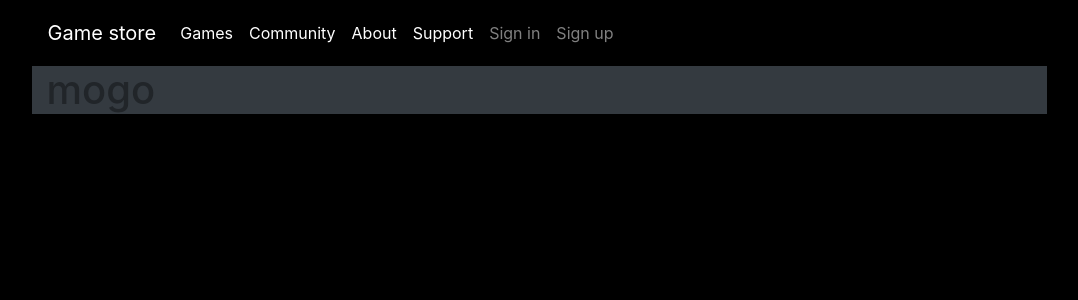
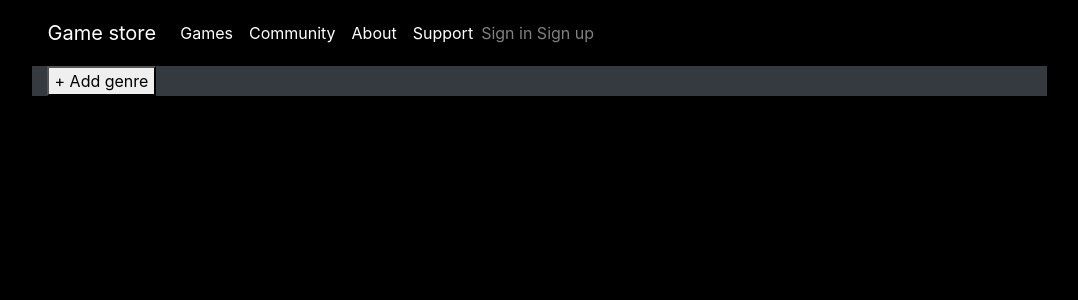
Before and after one commit to Pythonierista/Lab_project, a Django app: page / in a window 1280 px wide. Shown: the top 300 px of the page, without its empty margins (101-1179 px from the left). Run offline with Django 3.2, Linux system fonts and the light colour scheme; some libraries are stand-ins or nearby versions.

Commit message:
sign_in popup

```diff
--- /dev/null
+++ b/Game_store/front_page/static/css/home.css
@@ -0,0 +1,75 @@
+body{
+    background-color: rgb(0 0 0 / 100%);
+}
+
+.bg-dark {
+    background-color: rgb(0 0 0 / 90%)!important;
+}
+
+.container{
+    width: 100%;
+    max-width: 1015px;
+    margin: 0 auto;
+    background-color: #343a40;
+}
+
+.navbar{
+    width: 100%;
+    max-width: 1015px;
+    margin: 0 auto;
+}
+
+.navbar-brand{
+    padding-top: 0.6125rem;
+    padding-bottom: 0.6125rem;
+}
+
+.user_auth_button{
+    text-decoration: none!important;
+    color: rgba(255,255,255,.5)!important;
+}
+
+.popup_user_auth{
+    background: rgba(0 0 0 / 0.6);
+    width: 100%;
+    height: 100%;
+    position: absolute;
+    top: 0;
+    display: none;
+    justify-content: center;
+    align-items: center;
+}
+
+.popup_sign_in{
+    height: 400px;
+    width: 500px;
+    background: #ececec;
+    padding: 40px;
+    border-radius: 15px;
+    position: relative;
+}
+
+input{
+    margin: 20px auto;
+    display: block;
+    width: 100%;
+    padding: 6px;
+    border: 0px;
+}
+
+h4{
+    text-align: center;
+}
+
+.button_auth{
+    background: #169c3f;
+    padding: 5px 40px;
+    color: #fff;
+    font-weight: bolder;
+    font-size: 14px;
+    border-radius: 10px;
+    text-decoration: none;
+    justify-content: center;
+    align-items: center;
+    text-align: center;
+}
--- a/Game_store/front_page/templates/home.html
+++ b/Game_store/front_page/templates/home.html
@@ -2,37 +2,9 @@
 <html>
 <head>
 	<title>Game store</title>
+	{% load static %}
 	<link rel="stylesheet" href="https://stackpath.bootstrapcdn.com/bootstrap/4.3.1/css/bootstrap.min.css" integrity="sha384-ggOyR0iXCbMQv3Xipma34MD+dH/1fQ784/j6cY/iJTQUOhcWr7x9JvoRxT2MZw1T" crossorigin="anonymous">
-
-
-	<style>
-
-		body{
-			background-color: rgb(0 0 0 / 100%);
-		}
-
-		.bg-dark {
-    		background-color: rgb(0 0 0 / 90%)!important;
-		}
-
-		.container{
-			width: 100%;
-			max-width: 1015px;
-			margin: 0 auto;
-			background-color: #343a40;
-		}
-
-		.navbar{
-			width: 100%;
-			max-width: 1015px;
-			margin: 0 auto;
-		}
-
-		.navbar-brand{
-			padding-top: 0.6125rem;
-    		padding-bottom: 0.6125rem;
-		}
-	</style>
+	<link rel="stylesheet" href="{% static 'css/home.css' %}">
 
 </head>
 <body>
@@ -43,7 +15,7 @@
 	{% endblock %}
     </div>
 	<div class="container">
-	<h1>mogo</h1>
+		<button class="add_genre">+ Add genre</button>
 	</div>
 </body>
 
--- a/Game_store/front_page/templates/navbar.html
+++ b/Game_store/front_page/templates/navbar.html
@@ -17,18 +17,29 @@
       <li class="nav-item active">
         <a class="nav-link" href="#">Support<span class="sr-only">(current)</span></a>
       </li>
-      {% if not request.user.is_authenticated %}
-      <li class="nav-item">
-        <a class="nav-link" href="#">Sign in</a>
-      </li>
-      <li class="nav-item">
-        <a class="nav-link" href="#">Sign up</a>
-      </li>
-      {% else %}
-      <li class="nav-item">
-        <a class="nav-link " href="#">Log out</a>
-      </li>
-      {% endif %}
     </ul>
+    <div class="user_auth">
+      <a href="#" class="user_auth_button" id="sign_in">Sign in</a>
+      <a href="#" class="user_auth_button">Sign up</a>
+    </div>
   </div>
 </nav>
+
+<div class="popup_user_auth">
+  <div class="popup_sign_in">
+    <h4>Please login</h4>
+    <span>User name</span>
+    <input type="text">
+    <span>Password</span>
+    <input type="password">
+    <a href="#" class="button_auth">Sign in</a>
+  </div>
+</div>
+
+<script>
+
+  document.getElementById("sign_in").addEventListener("click", function(){
+    document.querySelector(".popup_user_auth").style.display = "flex";
+  })
+
+</script>
```
